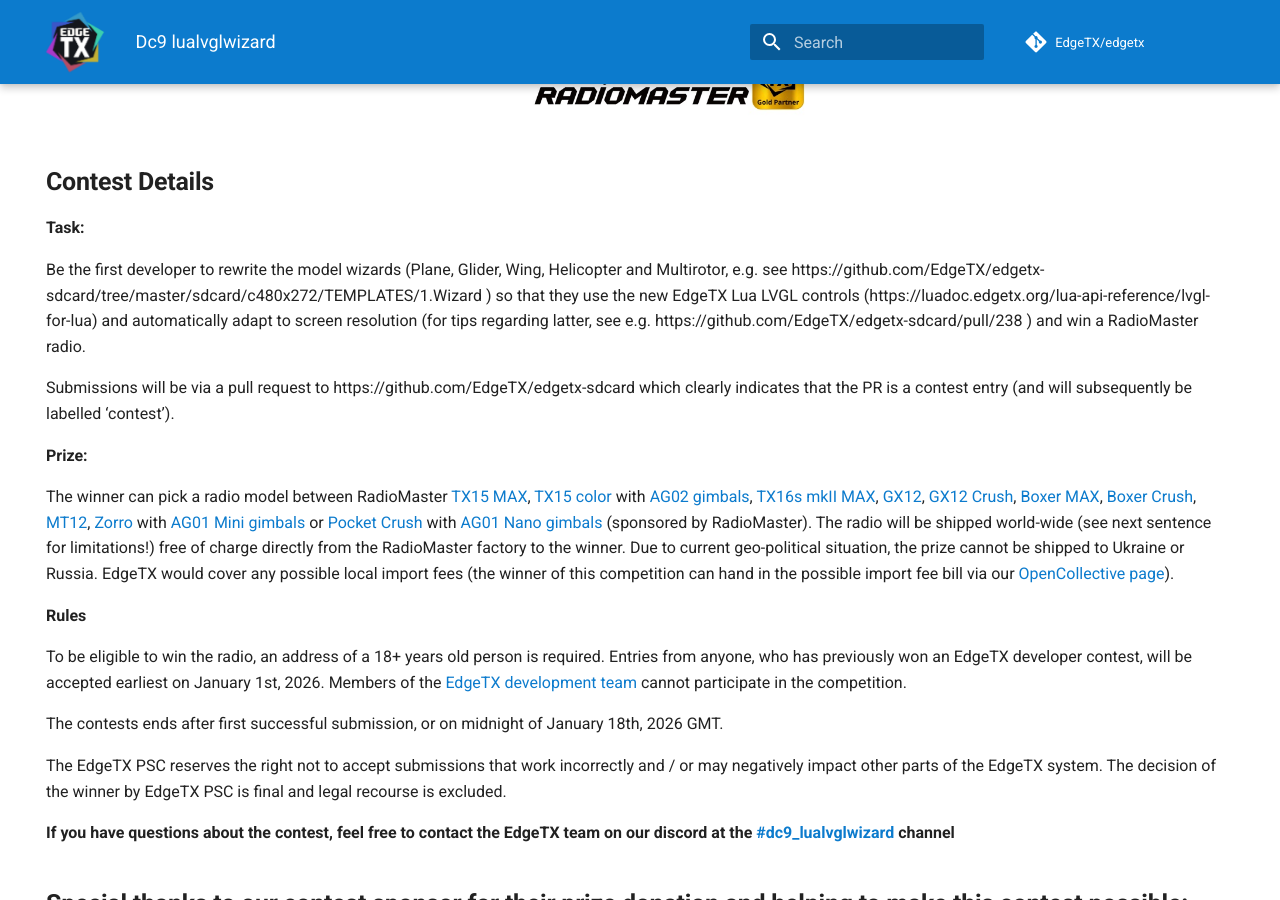
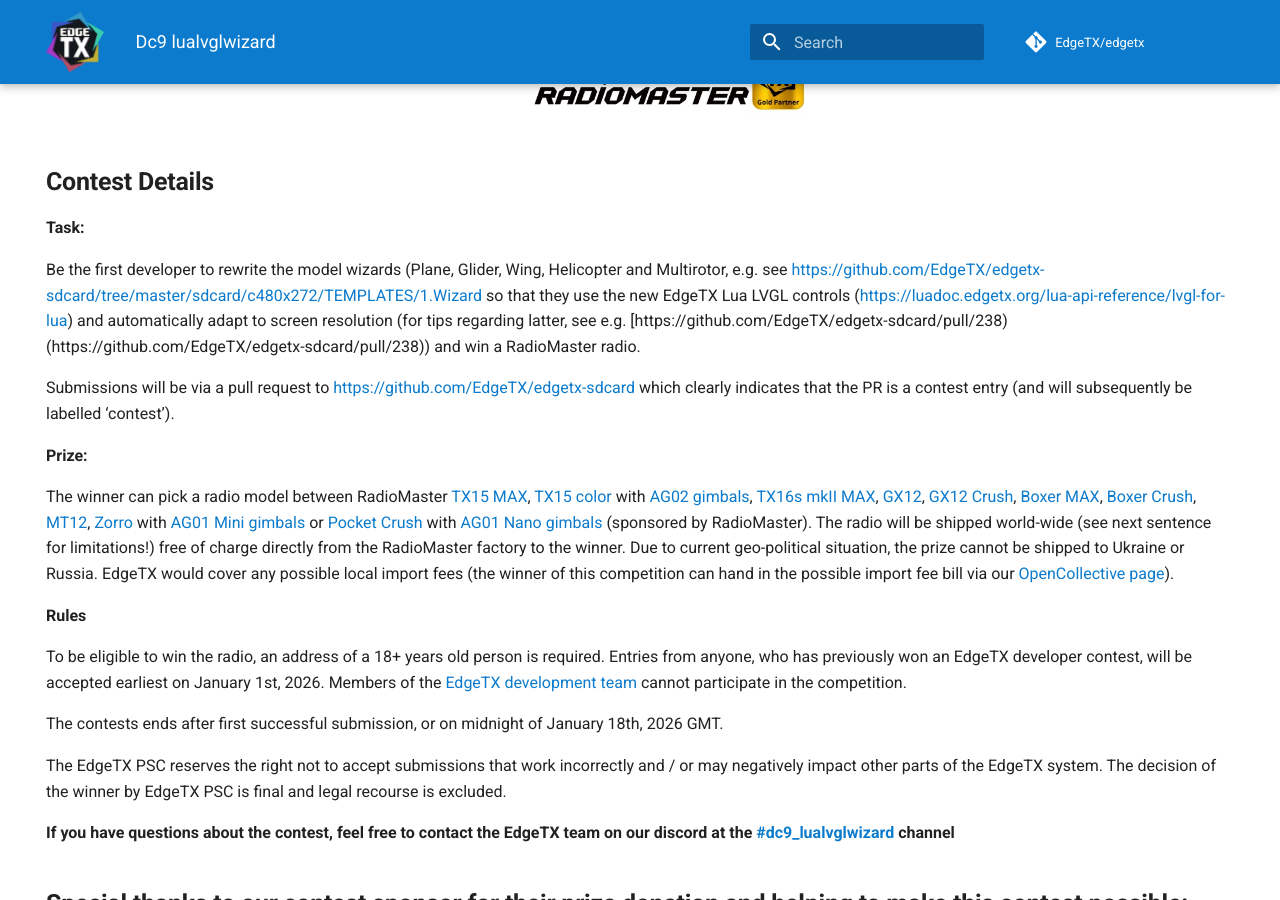
Before and after one commit to EdgeTX/edgetx.github.io, an MkDocs documentation site: the page built from docs/dc9_lualvglwizard.md, in a window 1280 px wide and 900 px high, scrolled down 888 px. Built offline with MkDocs 1.6.1 and Material for MkDocs 9.7.7, drawn with Linux system fonts in a browser that asks for light colours; comment, search, counter and statistics services are not loaded; some of the changed lines change nothing that is shown.

Commit message:
Added clickable URLs

```diff
--- a/docs/dc9_lualvglwizard.md
+++ b/docs/dc9_lualvglwizard.md
@@ -13,9 +13,9 @@
 
 **Task:**
 
-Be the first developer to rewrite the model wizards (Plane, Glider, Wing, Helicopter and Multirotor, e.g. see https://github.com/EdgeTX/edgetx-sdcard/tree/master/sdcard/c480x272/TEMPLATES/1.Wizard ) so that they use the new EdgeTX Lua LVGL controls (https://luadoc.edgetx.org/lua-api-reference/lvgl-for-lua) and automatically adapt to screen resolution (for tips regarding latter, see e.g. https://github.com/EdgeTX/edgetx-sdcard/pull/238 ) and win a RadioMaster radio.
+Be the first developer to rewrite the model wizards (Plane, Glider, Wing, Helicopter and Multirotor, e.g. see [https://github.com/EdgeTX/edgetx-sdcard/tree/master/sdcard/c480x272/TEMPLATES/1.Wizard](https://github.com/EdgeTX/edgetx-sdcard/tree/master/sdcard/c480x272/TEMPLATES/1.Wizard) so that they use the new EdgeTX Lua LVGL controls ([https://luadoc.edgetx.org/lua-api-reference/lvgl-for-lua](https://luadoc.edgetx.org/lua-api-reference/lvgl-for-lua)) and automatically adapt to screen resolution (for tips regarding latter, see e.g. [https://github.com/EdgeTX/edgetx-sdcard/pull/238)(https://github.com/EdgeTX/edgetx-sdcard/pull/238)) and win a RadioMaster radio.
 
-Submissions will be via a pull request to https://github.com/EdgeTX/edgetx-sdcard which clearly indicates that the PR is a contest entry (and will subsequently be labelled ‘contest’).
+Submissions will be via a pull request to [https://github.com/EdgeTX/edgetx-sdcard](https://github.com/EdgeTX/edgetx-sdcard) which clearly indicates that the PR is a contest entry (and will subsequently be labelled ‘contest’).
 
 
 **Prize:**
```
